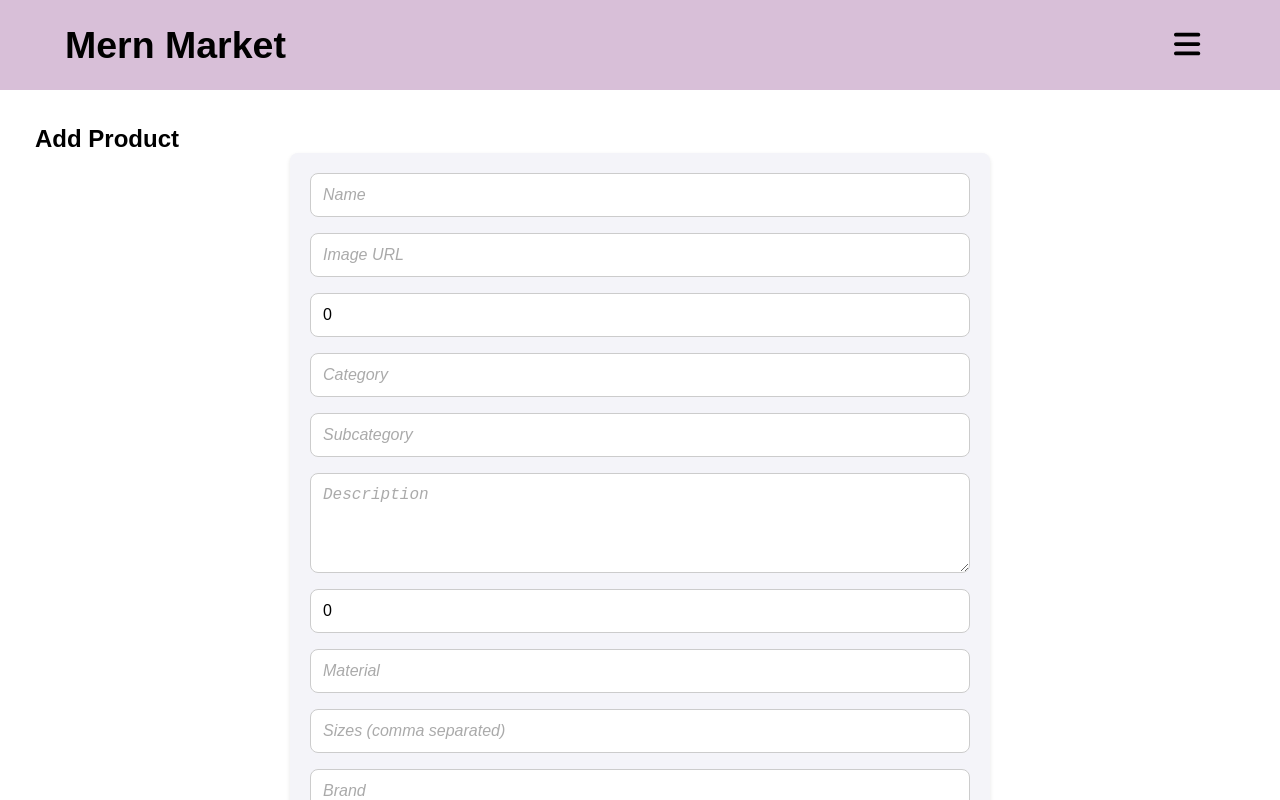
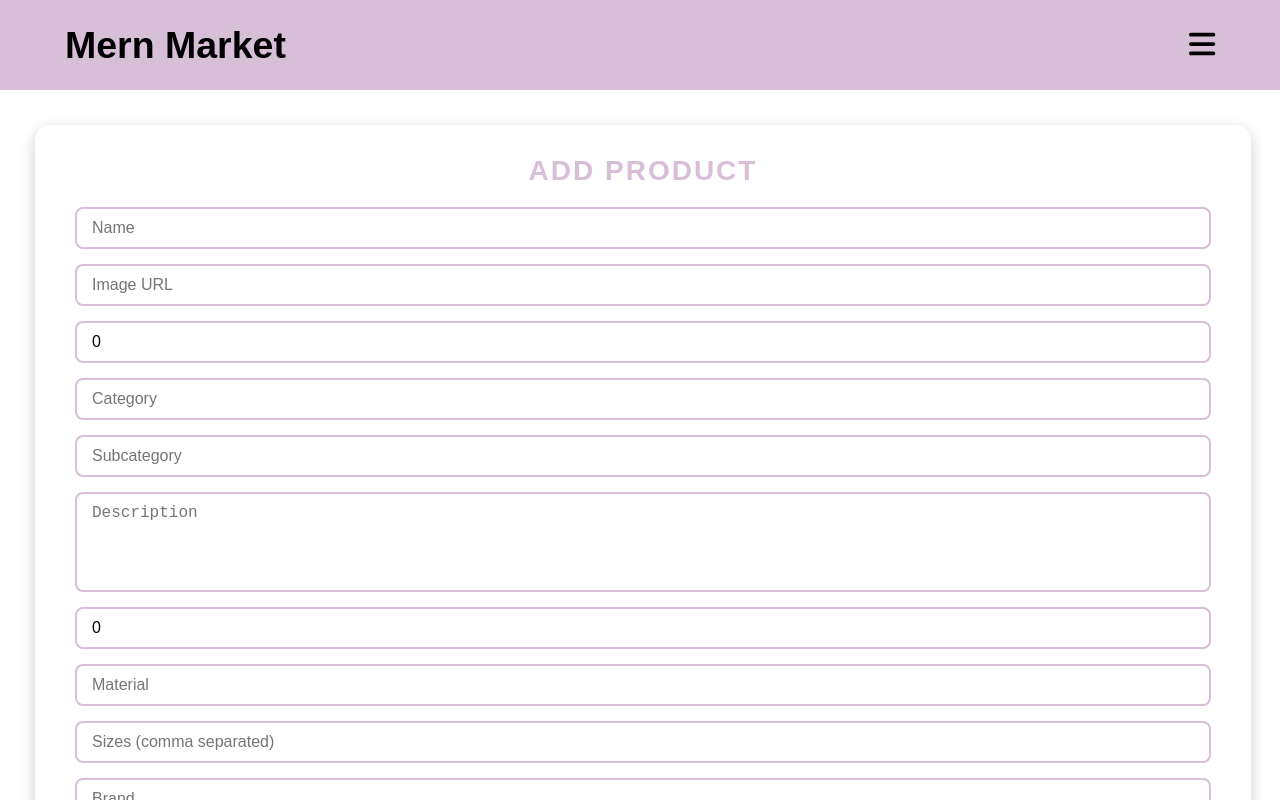
Before and after one commit to venkatReddy0515/E-commerce-website, a React (Vite) app in the folder Admin/Admin/: page /add-product in a window 1280 px wide. Shown: the top 800 px of the page. Built offline with nearby package versions, Linux system fonts and the light colour scheme.

Commit message:
Update product.css

```diff
--- a/Admin/Admin/src/components/product.css
+++ b/Admin/Admin/src/components/product.css
@@ -1,106 +1,91 @@
-/* Root Variables for Consistency */
-:root {
-    --primary-color: #4CAF50;
-    --secondary-color: #45a049;
-    --text-color: #333;
-    --bg-color: #f4f4f9;
-    --input-border-color: #ccc;
-    --placeholder-color: #aaa;
-    --box-shadow: 0 2px 4px rgba(0, 0, 0, 0.1);
-    --border-radius: 8px;
-    --font-size-base: 16px;
+
+.admin {
+  background-color: #fff;
+  width:95%;
+  padding: 30px 40px;
+  border-radius: 15px;
+  box-shadow: 0 5px 15px rgba(0, 0, 0, 0.2);
+  text-align: center;
+}
+
+.admin h2 {
+  font-size: 28px;
+  margin-bottom: 20px;
+  color: thistle;
+  text-transform: uppercase;
+  letter-spacing: 2px;
 }
 
 form {
-
-    width: 700px;
-    margin: 0 auto;
   display: flex;
   flex-direction: column;
-    gap: 1rem;
-    background-color: var(--bg-color);
-    padding: 20px;
-    border-radius: var(--border-radius);
-    box-shadow: var(--box-shadow);
+  gap: 15px;
 }
 
-  /* Input Fields */
-  input,
-  textarea {
+form input,
+form textarea,
+form button {
   width: 100%;
-    padding: 12px;
-    border: 1px solid var(--input-border-color);
-    border-radius: var(--border-radius);
-    font-size: var(--font-size-base);
-    transition: border-color 0.2s ease, box-shadow 0.2s ease;
+  padding: 10px 15px;
+  border: 2px solid thistle;
+  border-radius: 8px;
+  outline: none;
+  font-size: 16px;
 }
 
-  input:focus,
-  textarea:focus {
-    border-color: var(--primary-color);
-    box-shadow: 0 0 5px var(--primary-color);
-    outline: none;
+form input:focus,
+form textarea:focus {
+  border-color: black;
+  box-shadow: 0 0 5px rgba(0, 0, 0, 0.2);
 }
 
 textarea {
-    min-height: 100px;
-    resize: vertical;
+  resize: none;
+  height: 100px;
 }
 
-  /* Labels */
 label {
   display: flex;
   align-items: center;
   gap: 10px;
-    font-size: 1rem;
-    color:black
+  font-size: 16px;
+  color: black;
 }
 
-  /* Buttons */
+input[type="checkbox"] {
+  width: 20px;
+  height: 20px;
+}
+
 button {
-    padding: 12px 15px;
-    background-color: var(--primary-color);
-    color: #fff;
-    font-size: 1rem;
+  background-color: thistle;
+  color: rgb(236, 233, 233);
+  border: none;
   font-weight: bold;
-    border: none;
-    border-radius: var(--border-radius);
   cursor: pointer;
-    transition: background-color 0.3s ease;
+  transition: background-color 0.3s, transform 0.2s;
 }
 
 button:hover {
-    background-color: var(--secondary-color);
+  background-color: black;
+  color: thistle;
+  transform: scale(1.05);
 }
 
-  /* Placeholder Text */
-  input::placeholder,
-  textarea::placeholder {
-    color: var(--placeholder-color);
-    font-style: italic;
+button:active {
+  transform: scale(0.98);
 }
 
-  /* Responsive Design */
 @media (max-width: 768px) {
-    .admin-container {
-      flex-direction: column;
+  .admin {
+    width: 90%;
+    padding: 20px;
+    margin-right: 80px;
   }
 
-    .admin-sidebar {
-      width: 100%;
-      text-align: center;
-    }
-
-    .admin-content {
-      padding: 15px;
-    }
-
-    input,
-    textarea {
-      font-size: 14px;
-    }
-
-    button {
+  form input,
+  form textarea,
+  form button {
     font-size: 14px;
   }
 }
```
Lines whose indentation alone changed are shown as unchanged.
